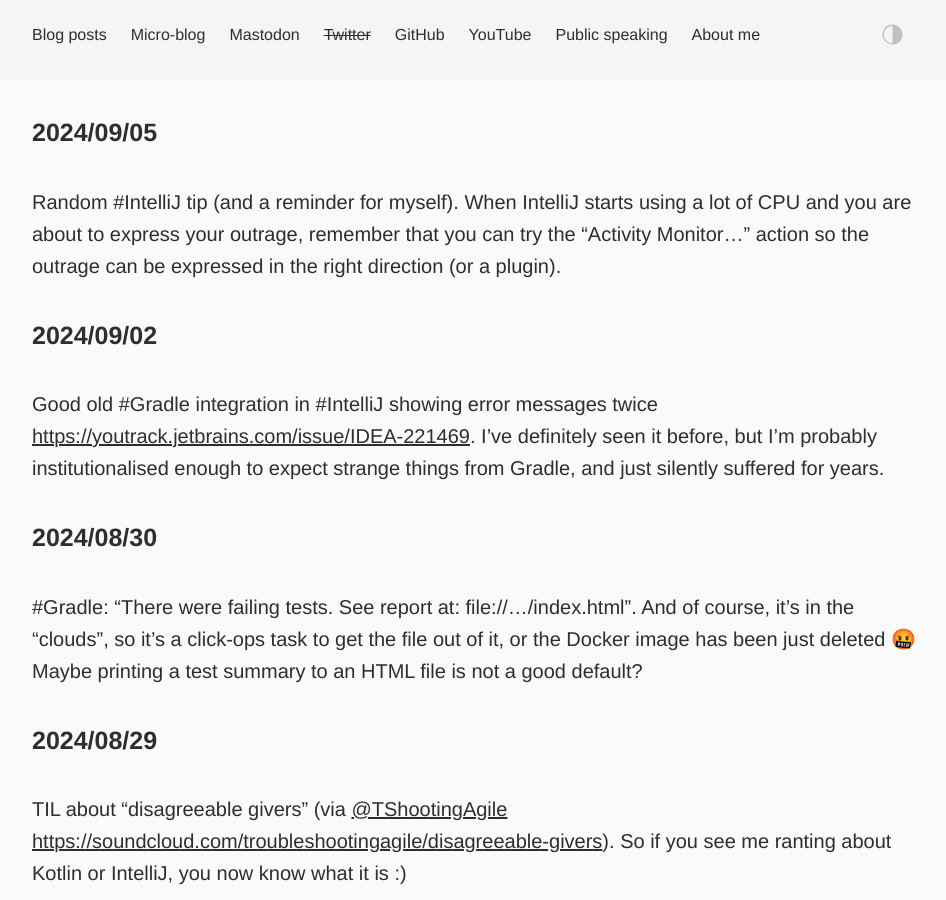
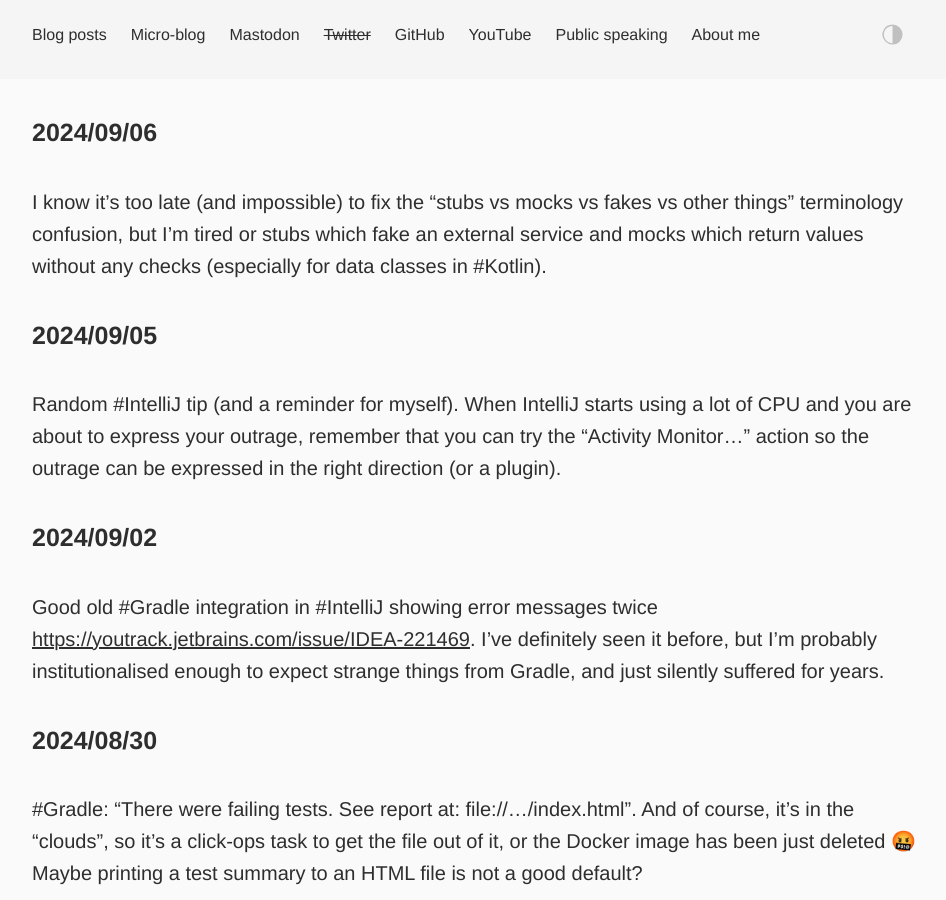
Before and after one commit to dkandalov/dkandalov.github.io, a Jekyll site: the page built from micro-blog.md, in a window 1280 px wide and 900 px high. Shown: the whole window, without its empty margins (160-1106 px from the left). Built offline with Jekyll 4.4.1, drawn with Linux system fonts in a browser that asks for light colours.

Commit message:
updated micro-blog

```diff
--- a/micro-blog.md
+++ b/micro-blog.md
@@ -2,6 +2,9 @@
 layout: post
 permalink: /micro-blog/
 ---
+
+#### 2024/09/06
+I know it's too late (and impossible) to fix the "stubs vs mocks vs fakes vs other things" terminology confusion, but I'm tired or stubs which fake an external service and mocks which return values without any checks (especially for data classes in #Kotlin).
 
 #### 2024/09/05
 Random #IntelliJ tip (and a reminder for myself). When IntelliJ starts using a lot of CPU and you are about to express your outrage, remember that you can try the "Activity Monitor..." action so the outrage can be expressed in the right direction (or a plugin).
```
